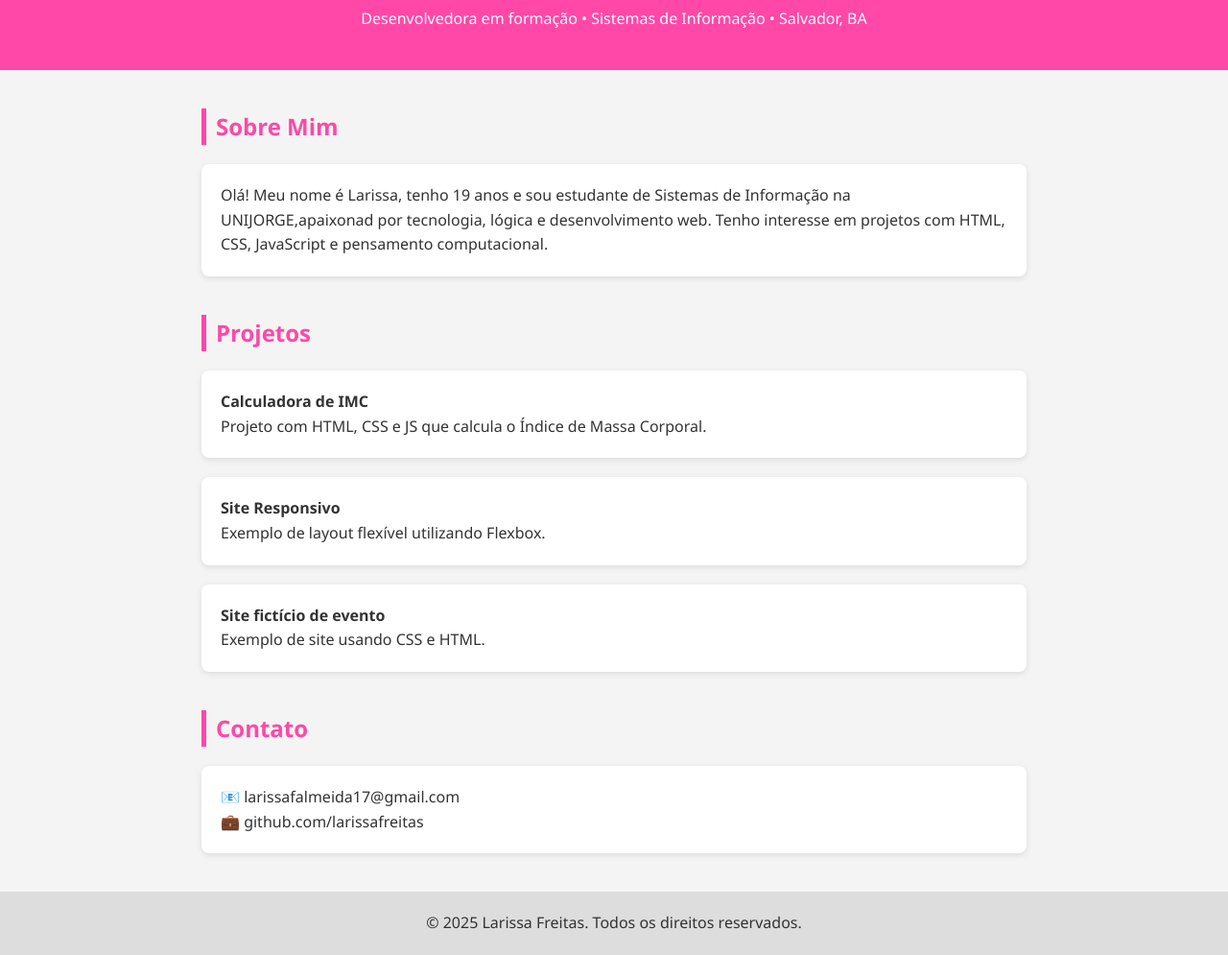
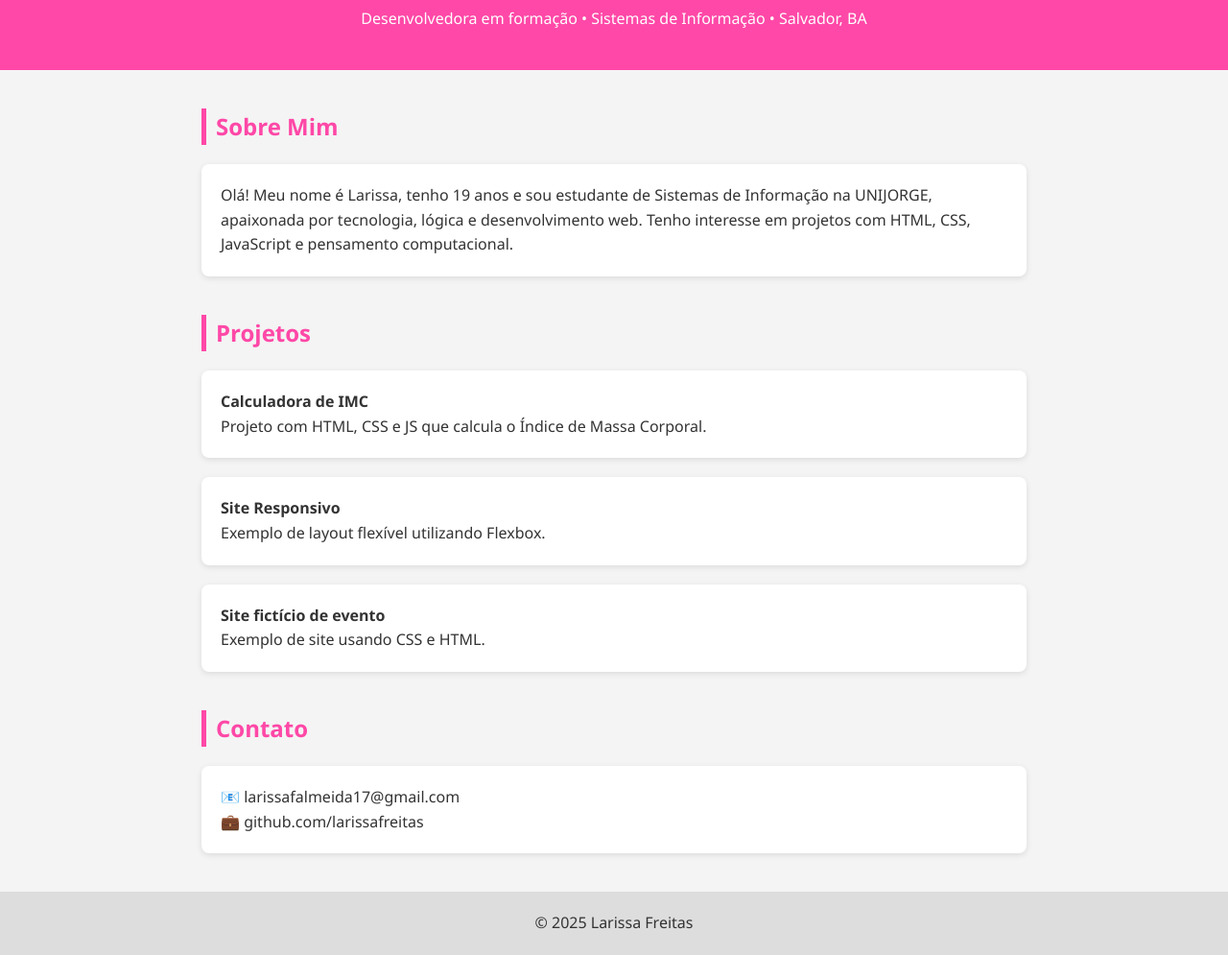
Before and after one commit to larissaaafreitas/meu-portf, a plain HTML site: page index.html in a window 1280 px wide. Shown: the part 107-1102 px from the top of the page at 96% size. Drawn offline with Linux system fonts and the light colour scheme.

Commit message:
Update index.html

```diff
--- a/index.html
+++ b/index.html
@@ -89,7 +89,7 @@
   <section>
     <h2>Sobre Mim</h2>
     <div class="card">
-      <p>Olá! Meu nome é Larissa, tenho 19 anos e sou estudante de Sistemas de Informação na UNIJORGE,apaixonad por tecnologia, lógica e desenvolvimento web. Tenho interesse em projetos com HTML, CSS, JavaScript e pensamento computacional.</p>
+      <p>Olá! Meu nome é Larissa, tenho 19 anos e sou estudante de Sistemas de Informação na UNIJORGE, apaixonada por tecnologia, lógica e desenvolvimento web. Tenho interesse em projetos com HTML, CSS, JavaScript e pensamento computacional.</p>
     </div>
   </section>
 
@@ -120,7 +120,7 @@
   </section>
 
   <footer>
-    <p>&copy; 2025 Larissa Freitas. Todos os direitos reservados.</p>
+    <p>&copy; 2025 Larissa Freitas</p>
   </footer>
 </body>
 </html>
```
